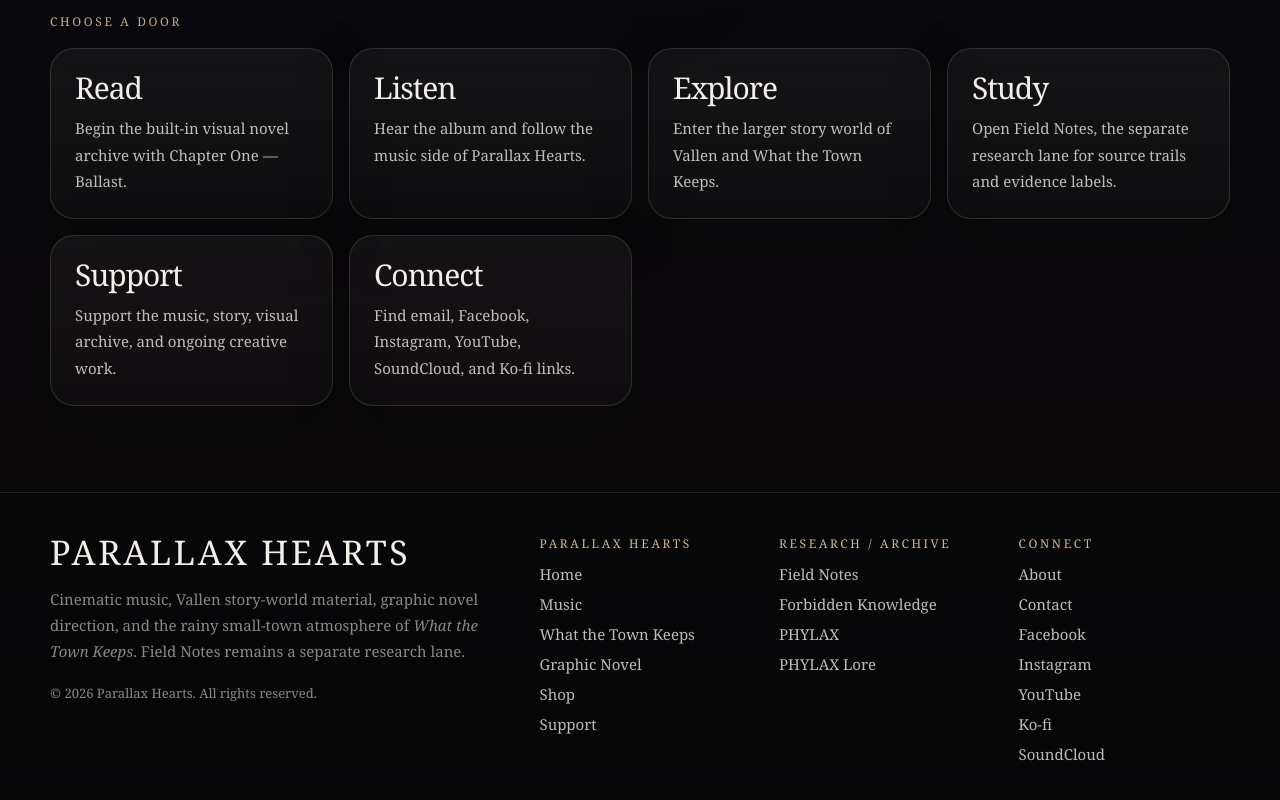
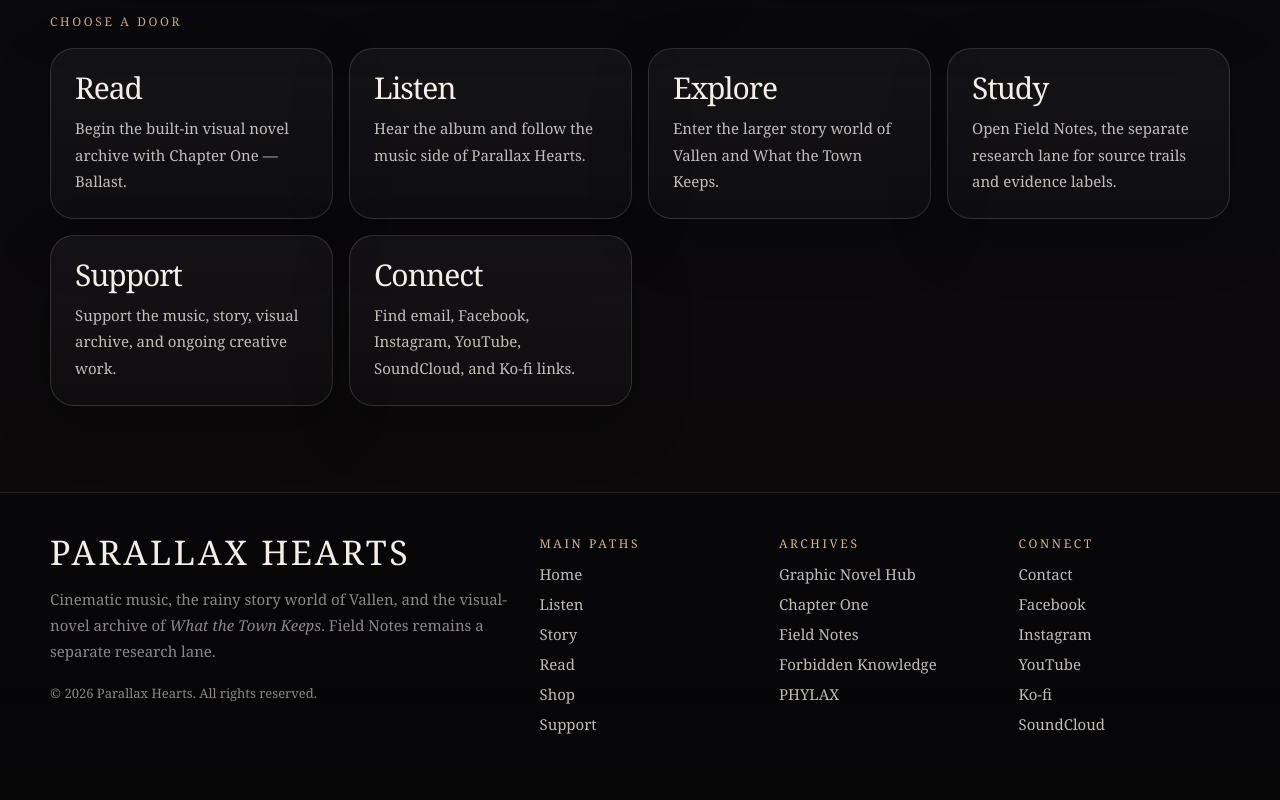
Before and after one commit to chthomps4/parallaxhearts-site, a Next.js app in the folder site/: page / in a window 1280 px wide. Shown: the part 1133-1933 px from the top of the page. After the commit the page ends 1909 px from the top, so only its background shows below. Built offline with nearby package versions, Linux system fonts and the light colour scheme.

Commit message:
Clean up global footer navigation

```diff
--- a/site/app/layout.tsx
+++ b/site/app/layout.tsx
@@ -17,7 +17,7 @@ export const metadata: Metadata = {
     template: "%s | Parallax Hearts",
   },
   description:
-    "Parallax Hearts is the music project behind What the Town Keeps — a cinematic album, story world, and graphic novel direction set in the rainy small town of Vallen, with Field Notes as a separate research lane.",
+    "Parallax Hearts is the music project behind What the Town Keeps — a cinematic album, story world, and visual novel archive set in the rainy small town of Vallen, with Field Notes as a separate research lane.",
   applicationName: "Parallax Hearts",
   authors: [{ name: "Parallax Hearts" }],
   creator: "Parallax Hearts",
@@ -29,6 +29,7 @@ export const metadata: Metadata = {
     "cinematic acoustic alternative",
     "independent music",
     "graphic novel",
+    "visual novel",
     "story world",
     "concept art",
     "album art",
@@ -49,7 +50,7 @@ export const metadata: Metadata = {
   openGraph: {
     title: "Parallax Hearts | What the Town Keeps",
     description:
-      "A cinematic album, story world, and graphic novel direction set in Vallen, with a separate Field Notes research archive for source trails and evidence-aware exploration.",
+      "A cinematic album, story world, and visual novel archive set in Vallen, with a separate Field Notes research lane.",
     url: "https://parallaxhearts.org",
     siteName: "Parallax Hearts",
     images: [
@@ -67,7 +68,7 @@ export const metadata: Metadata = {
     card: "summary_large_image",
     title: "Parallax Hearts | What the Town Keeps",
     description:
-      "A cinematic album, story world, and graphic novel direction set in Vallen, with a separate Field Notes research archive.",
+      "A cinematic album, story world, and visual novel archive set in Vallen, with a separate Field Notes research lane.",
     images: ["/images/hero.jpg"],
   },
   robots: {
@@ -126,9 +127,9 @@ function SiteFooter() {
                 maxWidth: "520px",
               }}
             >
-              Cinematic music, Vallen story-world material, graphic novel
-              direction, and the rainy small-town atmosphere of <em>What the Town Keeps</em>.
-              Field Notes remains a separate research lane.
+              Cinematic music, the rainy story world of Vallen, and the
+              visual-novel archive of <em>What the Town Keeps</em>. Field Notes
+              remains a separate research lane.
             </p>
 
             <p
@@ -146,15 +147,15 @@ function SiteFooter() {
 
           <div>
             <p className="kicker" style={{ marginBottom: "12px" }}>
-              Parallax Hearts
+              Main paths
             </p>
 
             <FooterLinks
               links={[
                 ["Home", "/"],
-                ["Music", "/music"],
-                ["What the Town Keeps", "/project"],
-                ["Graphic Novel", "/graphic-novel"],
+                ["Listen", "/music"],
+                ["Story", "/project"],
+                ["Read", "/graphic-novel/chapter-one/page-001"],
                 ["Shop", "/shop"],
                 ["Support", "/support"],
               ]}
@@ -163,15 +164,16 @@ function SiteFooter() {
 
           <div>
             <p className="kicker" style={{ marginBottom: "12px" }}>
-              Research / Archive
+              Archives
             </p>
 
             <FooterLinks
               links={[
+                ["Graphic Novel Hub", "/graphic-novel"],
+                ["Chapter One", "/graphic-novel/chapter-one"],
                 ["Field Notes", "/field-notes"],
                 ["Forbidden Knowledge", "/forbidden-knowledge"],
                 ["PHYLAX", "/phylax"],
-                ["PHYLAX Lore", "/phylax/lore"],
               ]}
             />
           </div>
@@ -183,7 +185,6 @@ function SiteFooter() {
 
             <FooterLinks
               links={[
-                ["About", "/about"],
                 ["Contact", "/contact"],
                 ["Facebook", facebookUrl],
                 ["Instagram", instagramUrl],
```
